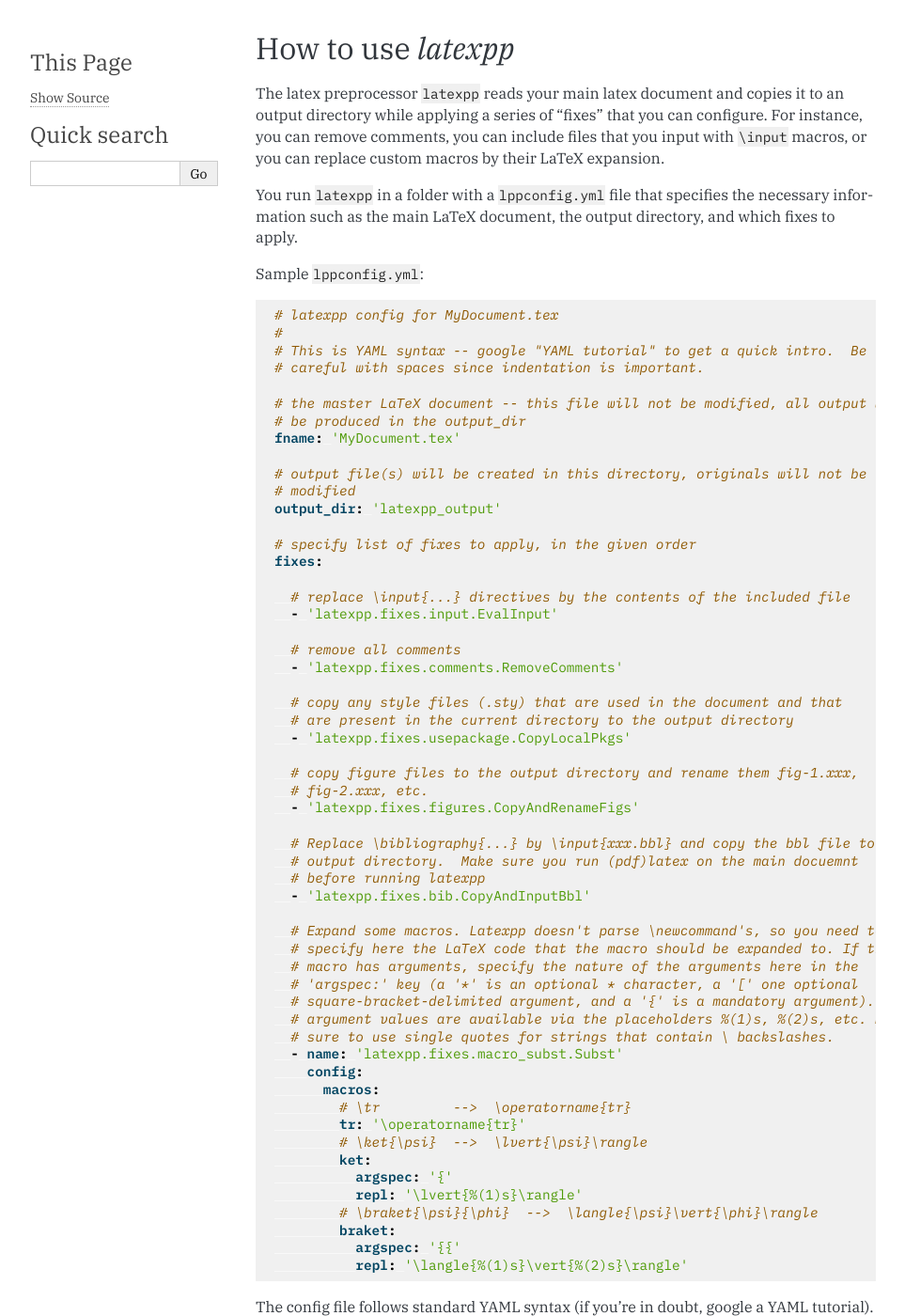
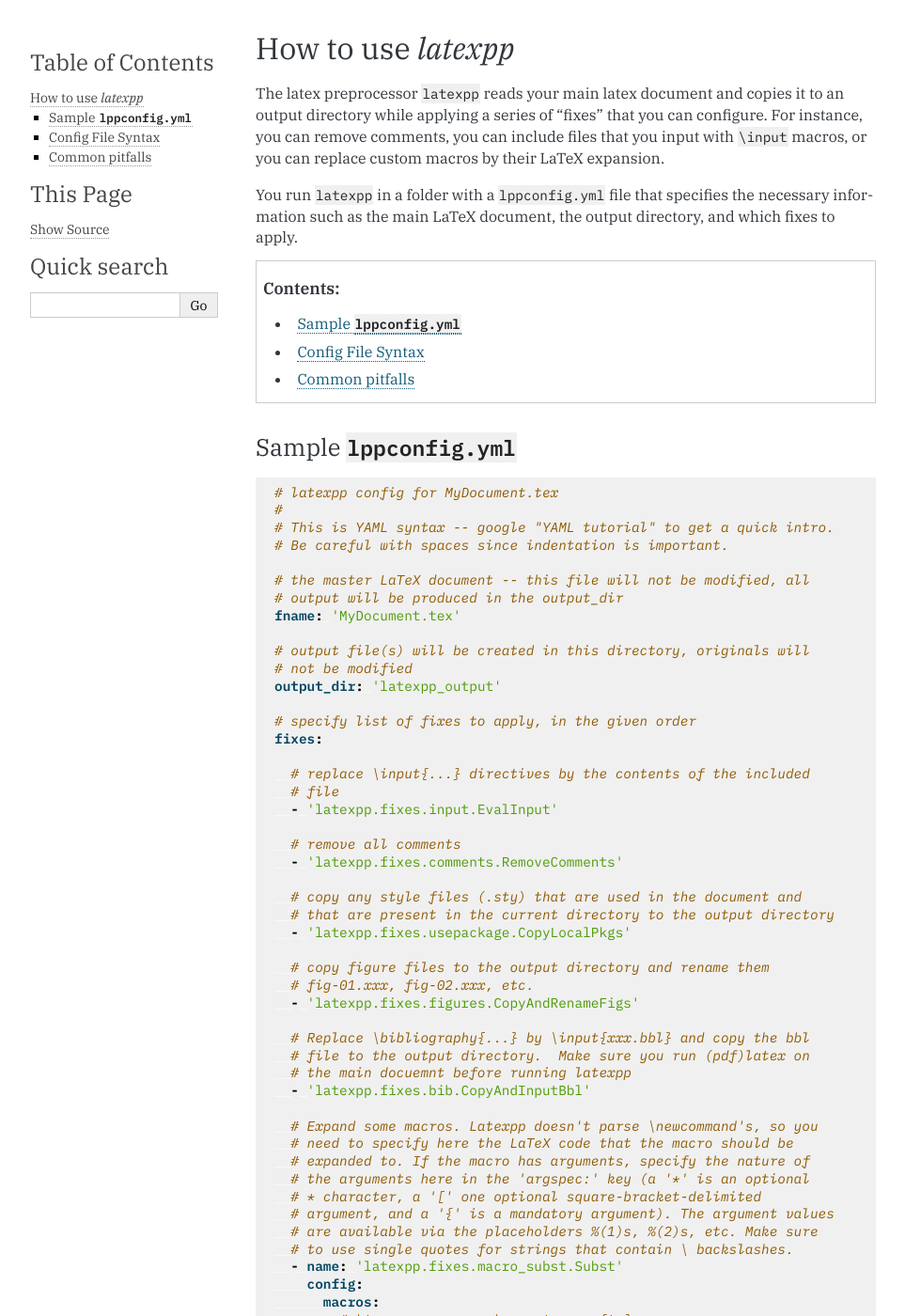
Before and after one commit to phfaist/latexpp, a Sphinx documentation site: the page built from doc/howtouse.rst, in a window 1280 px wide and 1400 px high. Shown: the whole window at 94% size, without its empty margins (148-1111 px from the left). Built offline with Sphinx 7.4.7, drawn with Linux system fonts in a browser that asks for light colours; some of the changed text lies outside the part shown.

Commit message:
update doc

```diff
--- a/doc/howtouse.rst
+++ b/doc/howtouse.rst
@@ -13,52 +13,60 @@
 necessary information such as the main LaTeX document, the output directory, and
 which fixes to apply.
 
-Sample ``lppconfig.yml``:
+
+.. contents:: Contents:
+   :local:
+
+
+Sample ``lppconfig.yml``
+~~~~~~~~~~~~~~~~~~~~~~~~
 
 .. code-block:: yaml
 
   # latexpp config for MyDocument.tex
   #
-  # This is YAML syntax -- google "YAML tutorial" to get a quick intro.  Be
-  # careful with spaces since indentation is important.
+  # This is YAML syntax -- google "YAML tutorial" to get a quick intro.
+  # Be careful with spaces since indentation is important.
 
-  # the master LaTeX document -- this file will not be modified, all output will
-  # be produced in the output_dir
+  # the master LaTeX document -- this file will not be modified, all
+  # output will be produced in the output_dir
   fname: 'MyDocument.tex'
 
-  # output file(s) will be created in this directory, originals will not be
-  # modified
+  # output file(s) will be created in this directory, originals will
+  # not be modified
   output_dir: 'latexpp_output'
 
   # specify list of fixes to apply, in the given order
   fixes:
 
-    # replace \input{...} directives by the contents of the included file
+    # replace \input{...} directives by the contents of the included
+    # file
     - 'latexpp.fixes.input.EvalInput'
 
     # remove all comments
     - 'latexpp.fixes.comments.RemoveComments'
 
-    # copy any style files (.sty) that are used in the document and that
-    # are present in the current directory to the output directory
+    # copy any style files (.sty) that are used in the document and
+    # that are present in the current directory to the output directory
     - 'latexpp.fixes.usepackage.CopyLocalPkgs'
 
-    # copy figure files to the output directory and rename them fig-1.xxx,
-    # fig-2.xxx, etc.
+    # copy figure files to the output directory and rename them
+    # fig-01.xxx, fig-02.xxx, etc.
     - 'latexpp.fixes.figures.CopyAndRenameFigs'
 
-    # Replace \bibliography{...} by \input{xxx.bbl} and copy the bbl file to the
-    # output directory.  Make sure you run (pdf)latex on the main docuemnt
-    # before running latexpp
+    # Replace \bibliography{...} by \input{xxx.bbl} and copy the bbl
+    # file to the output directory.  Make sure you run (pdf)latex on
+    # the main docuemnt before running latexpp
     - 'latexpp.fixes.bib.CopyAndInputBbl'
 
-    # Expand some macros. Latexpp doesn't parse \newcommand's, so you need to
-    # specify here the LaTeX code that the macro should be expanded to. If the
-    # macro has arguments, specify the nature of the arguments here in the
-    # 'argspec:' key (a '*' is an optional * character, a '[' one optional
-    # square-bracket-delimited argument, and a '{' is a mandatory argument). The
-    # argument values are available via the placeholders %(1)s, %(2)s, etc. Make
-    # sure to use single quotes for strings that contain \ backslashes.
+    # Expand some macros. Latexpp doesn't parse \newcommand's, so you
+    # need to specify here the LaTeX code that the macro should be
+    # expanded to. If the macro has arguments, specify the nature of
+    # the arguments here in the 'argspec:' key (a '*' is an optional
+    # * character, a '[' one optional square-bracket-delimited
+    # argument, and a '{' is a mandatory argument). The argument values
+    # are available via the placeholders %(1)s, %(2)s, etc. Make sure
+    # to use single quotes for strings that contain \ backslashes.
     - name: 'latexpp.fixes.macro_subst.Subst'
       config:
         macros:
@@ -72,6 +80,10 @@
           braket:
             argspec: '{{'
             repl: '\langle{%(1)s}\vert{%(2)s}\rangle'
+
+
+Config File Syntax
+~~~~~~~~~~~~~~~~~~
 
 The config file follows standard YAML syntax (if you're in doubt, google a YAML
 tutorial).
@@ -101,3 +113,28 @@
 Then simply specify the pacakge/module your fix is located in in the YAML file,
 e.g., ``mypackage.myfixmodule.MyFix`` instead of
 ``latexpp.fixes.xxxxx.YYYY``.
+
+
+Common pitfalls
+~~~~~~~~~~~~~~~
+
+* **Errors in the document preamble:**
+
+  Beacuse the LaTeX parser is not a full LaTeX engine and parses the document
+  contents basically like a markup language, the parser may choke on preamble
+  definitions that e.g.  define new macros.  These definitions are best placed
+  in a separate custom package.  Simply create a file called 'mymacros.sty' that
+  starts with the line::
+
+    \ProvidesPackage{./mymacros}
+
+    ...
+
+  and then use this in the main document as::
+
+    \usepackage{./mymacros}
+
+  Added benefit: You don't need ``\makeatletter`` in the `*.sty` file, because
+  latex style files automatically ``\makeatletter`` enabled.
+
+* ...?
```
Also changed, not shown: doc/customfix.rst (+6 -1 lines), doc/howitworks.rst (+4 -5 lines), 1 other file.
